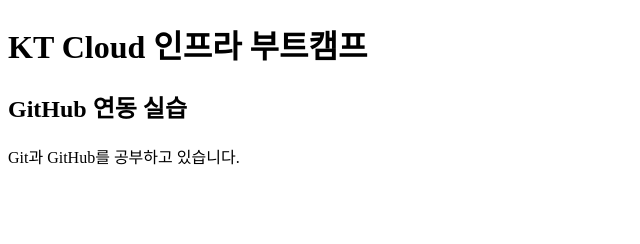
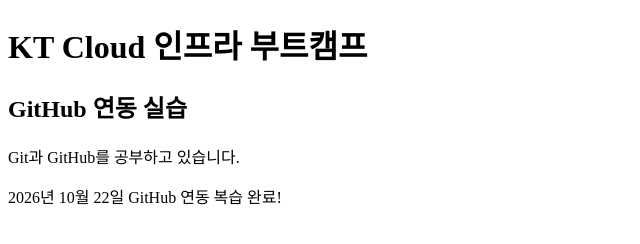
Before and after one commit to dbtjddn10-oss/test06_github_test, a plain HTML site: page index.html in a window 1280 px wide. Shown: the whole page, without its empty margins (0-640 px from the left). Drawn offline with Linux system fonts and the light colour scheme.

Commit message:
Update GitHub practice page

```diff
--- a/index.html
+++ b/index.html
@@ -9,5 +9,6 @@
     <h1>KT Cloud 인프라 부트캠프</h1>
     <h2>GitHub 연동 실습</h2>
     <p>Git과 GitHub를 공부하고 있습니다.</p>
+    <p>2026년 10월 22일 GitHub 연동 복습 완료!</p>
 </body>
 </html>
```
